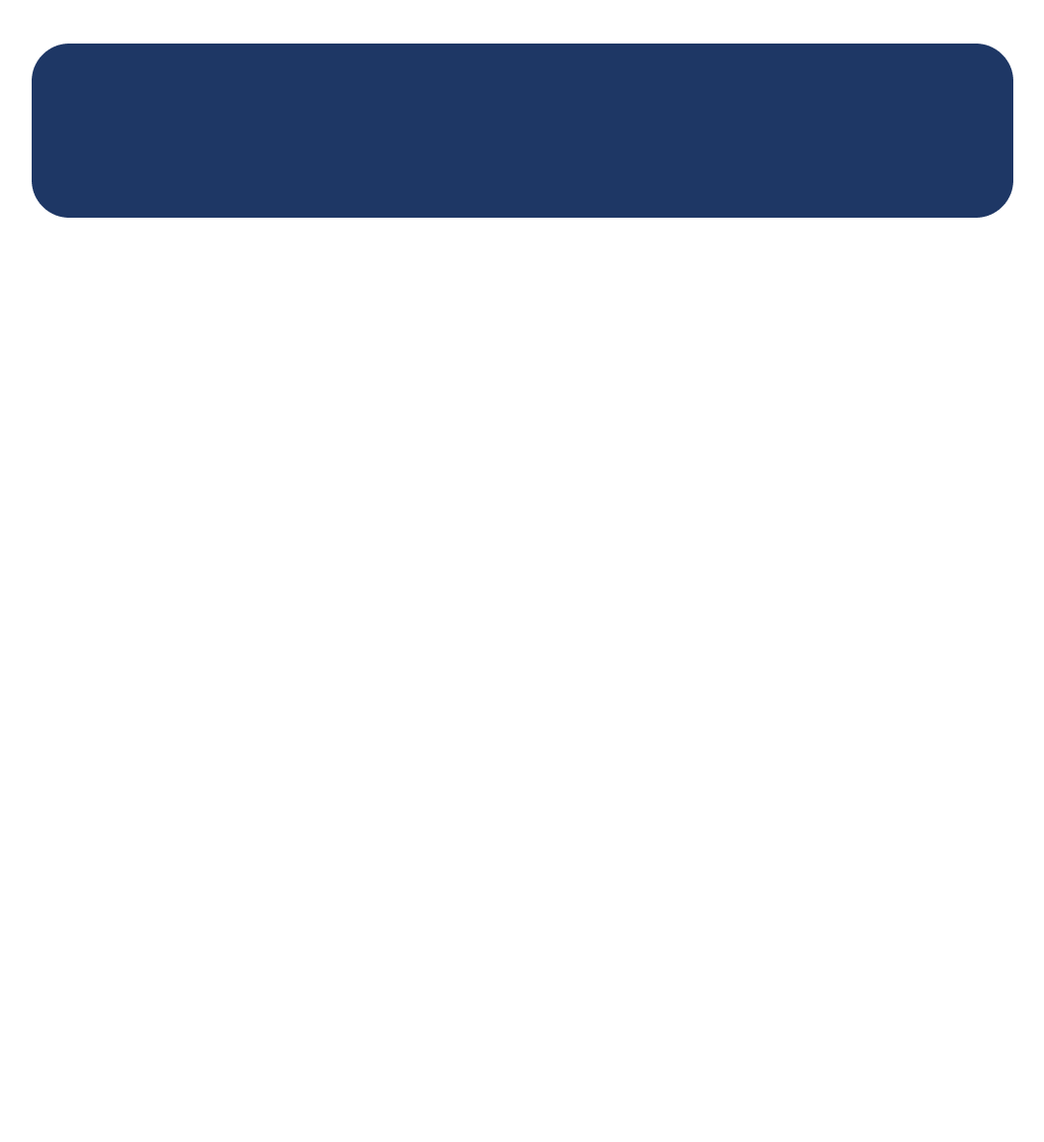
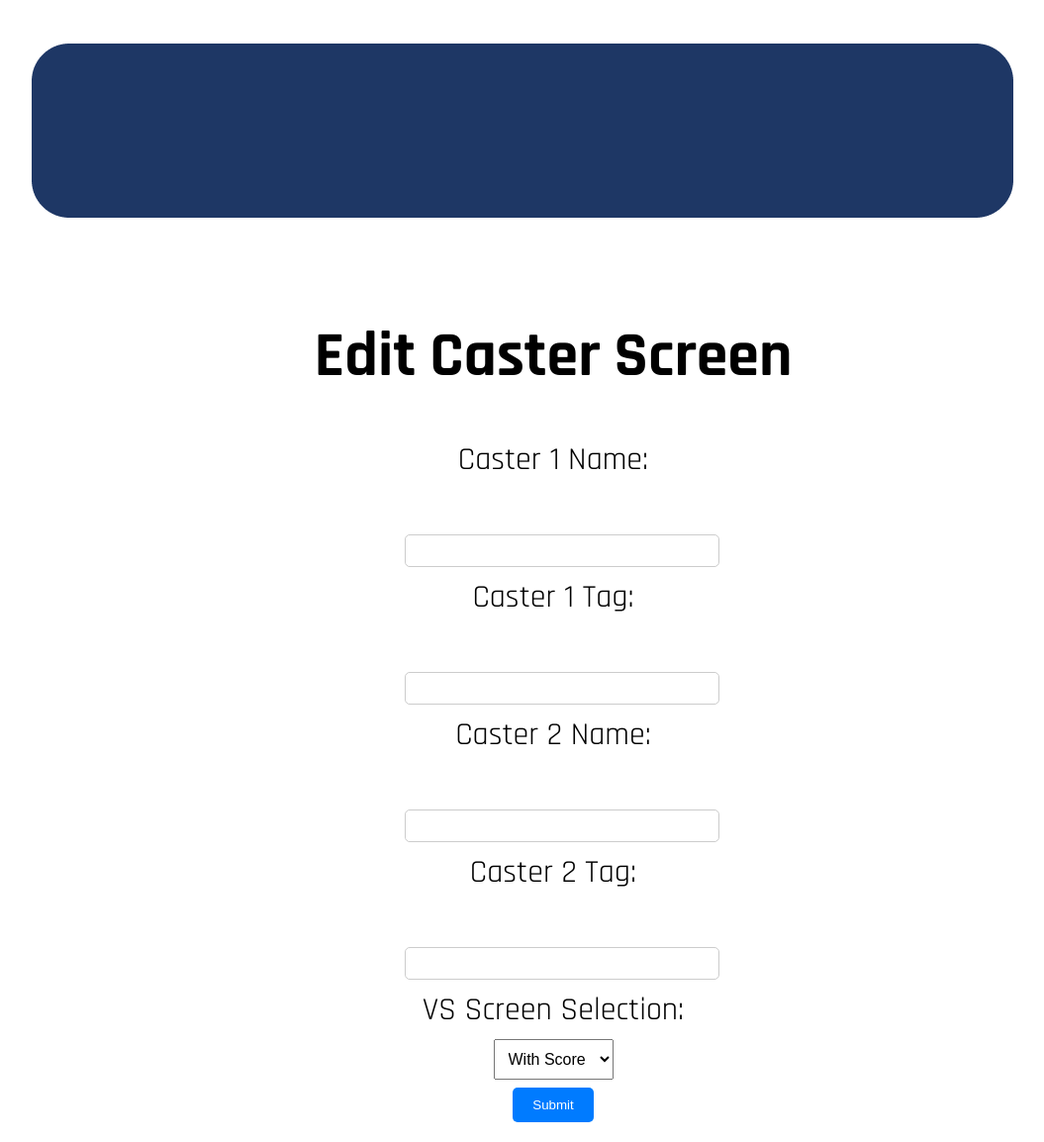
Before and after one commit to UTEsports/production, a plain HTML site: page display.html in a window 1280 px wide. Shown: the part 812-1966 px from the top of the page at 99% size, without its empty margins (81-1136 px from the left). Before the commit the page ends 1096 px from the top, so only its background shows below. Drawn offline with Linux system fonts and the light colour scheme.

Commit message:
same interface

```diff
--- a/display.html
+++ b/display.html
@@ -50,5 +50,26 @@
       </script>
     </div>
   </a>
+
+  <h1>Edit Caster Screen</h1>
+  <form id="myForm" action="display.html" method="POST">
+    <label for="c1name">Caster 1 Name:</label><br>
+    <input type="text" id="c1name" name="c1name"><br>
+    <label for="c1tag">Caster 1 Tag:</label><br>
+    <input type="text" id="c1tag" name="c1tag"><br>
+    <label for="c2name">Caster 2 Name:</label><br>
+    <input type="text" id="c2name" name="c2name"><br>
+    <label for="c2tag">Caster 2 Tag:</label><br>
+    <input type="text" id="c2tag" name="c2tag"><br>
+    <label for="vs" id="vs" name="vs">VS Screen Selection:</label>
+    <select id="vs-choice" class="big-dropdown">
+      <option value="choice1">With Score</option>
+      <option value="choice2">No Score</option>
+  </select><br>
+    <button type="submit">Submit</button>
+  </form>
+  <script src="script.js"></script>
+
 </body>
+
 </html>
--- a/styles.css
+++ b/styles.css
@@ -4,6 +4,7 @@ body {
     color: #000;
     font-size: xx-large;
     background-color: white;
+    overflow: auto;
   }
 
   .rajdhani-light {
@@ -65,6 +66,7 @@ body {
 
   .stack-container {
     position: relative;
+    overflow: auto;
     width: 1920px; /* Adjust width as needed */
     height: 1080px; /* Adjust height as needed */
 
```
